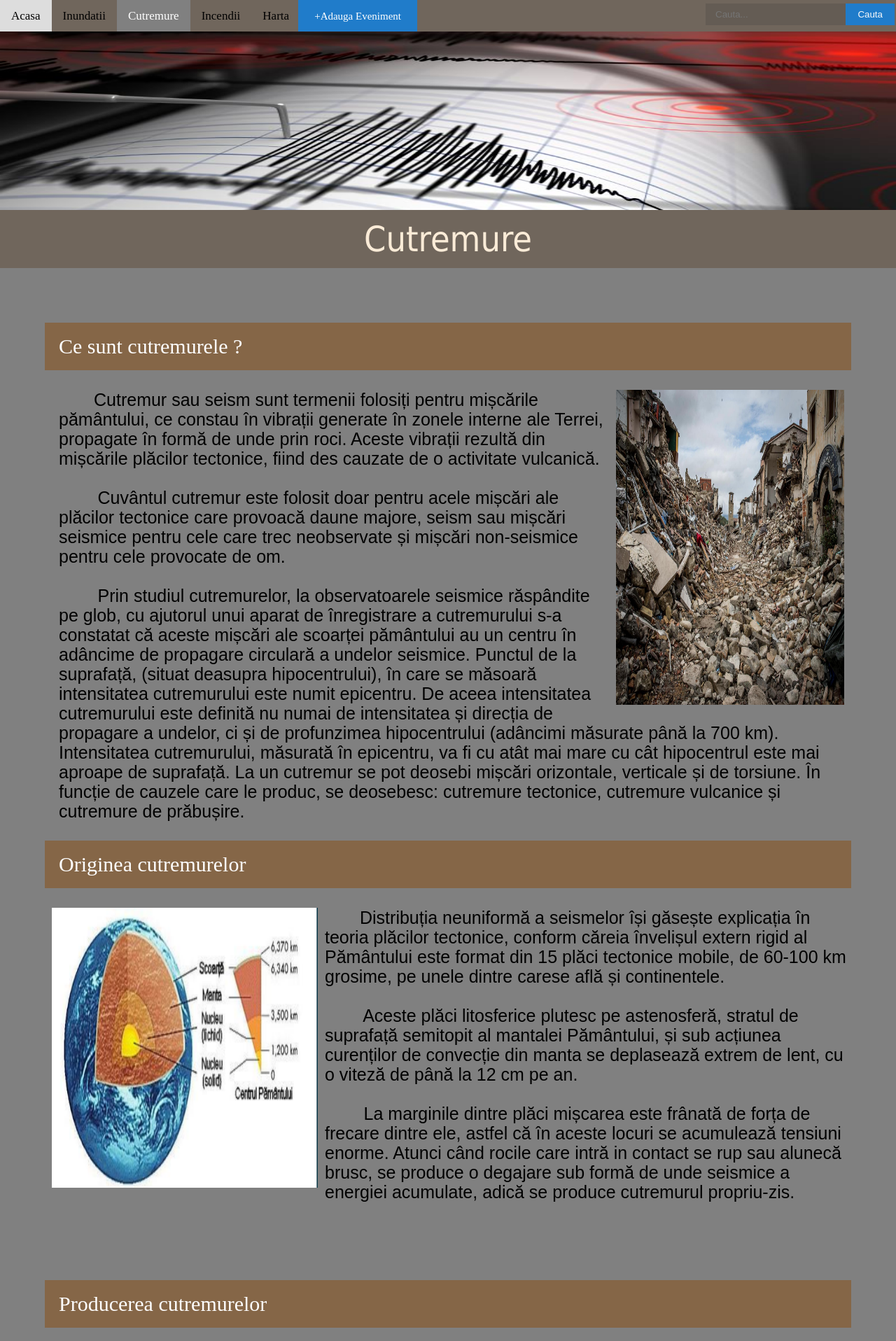
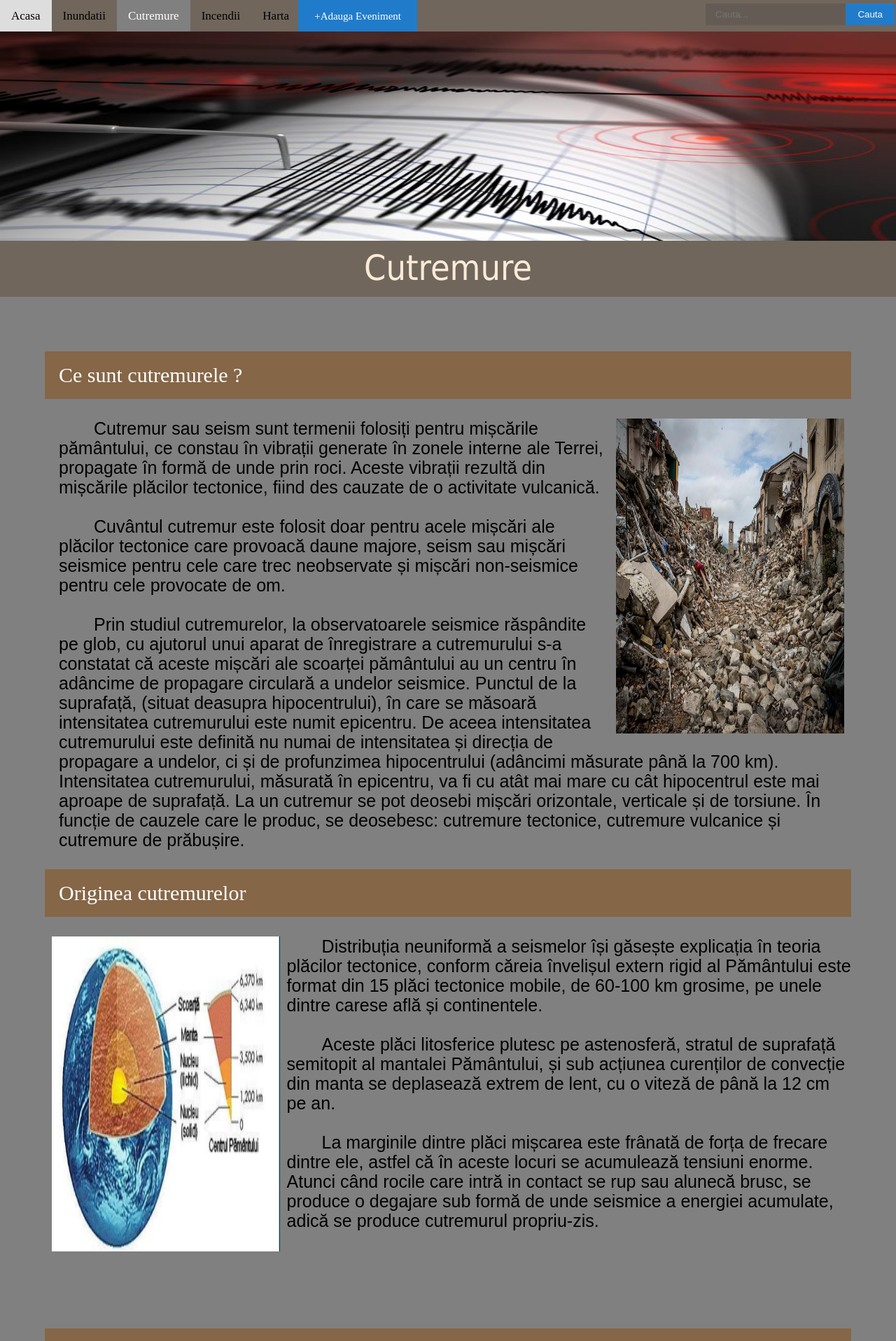
Before and after one commit to doriangh/Crisis-Containment-Service---A7, a PHP site: page /Cutremure.html in a window 1280 px wide. Shown: the top 1916 px of the page at 70% size. Run offline with PHP 8.4, Linux system fonts and the light colour scheme.

Commit message:
Updatat fisierile Cutremure.css si Cutremure.html
Am rezolvat erorile . Am recalibrat pagina (dimensiunea imaginii de top, dimensiunea lui h3) . Am sters clasele pe care nu le foloseam in fisierul Cutremure.css .

```diff
--- a/Cutremure.css
+++ b/Cutremure.css
@@ -45,11 +45,6 @@ table {
 
 /*Inceputul editarilor noastre */
 
-@font-face{
-	font-family: font_nou;
-	src:url("../font/love.ttf");
-}
-
 .dot { /* Cerc */
   height: 15px;
   width: 15px;
@@ -71,34 +66,32 @@ header{ /* Header cu backgroud */
 	width: 100%;
 }
 
+header h1 { /* Modificarea headerului h1 */
+    font-size: 50px;
+    text-align: center;
+    color: antiquewhite;
+    margin: 14px 0 20px 0;
+    font-family: Tahoma;
+}
 
-#poza{ /* Pentru imagini  */
+
+
+.pozaLeft{ /* Pentru imagini  */
 	width: 30%;
+	height: 30%;
 	padding-left: 10px;
 	padding-right: 10px;
+	float:left;
 }
 
-nav{
-float: left;
+.pozaRight{ /* Pentru imagini  */
+	width: 30%;
+	height: 30%;
+	padding-left: 10px;
+	padding-right: 10px;
+	float:right;
 }
 
-nav ul{
-	margin-top:10px;
-}
-
-nav ul li{
-	display: inline-block;
-	margin-left: 300px;
-}
-
-a{
-	color:white;
-	text-decoration: none;
-}
-nav ul li a{
-	font-family: Arial;
-	font-size: 25px
-}
 
 .sectiune_text_pagina{ /* Modificare aliniera textului */
 	background-color: grey;
@@ -128,33 +121,36 @@ nav ul li a{
 	font-weight: bold;
 	font-size: 30px;
 }
-.subpar h1{ /* Modifica header de tip bold */
-	padding-left:20px :
+
+.header_art { /*Pentru header*/
+    background-color:#856647;
+    color: white;
+    padding: 10px;
+    font-size: 30px;
+}
+
+.header_art h3{ /* Header de tip 3 */
+	padding-left:20px ;
+	font-size: 30px;
 }
 
 .articole{
 width: 100%;
 background-color: yellow;
-padding:30px 0px;
+padding:30px;
 overflow: hidden;
 }
+
 .articole article{
 	width: 25%;
 	background-color: green;
 }
 
-
 .articole article h2{
-	text-align: center;
-	padding:10px,2px;
+	text-align:center;
+	padding:10px;
 }
 
-.subpar { /* Modificare text */
-    background-color:#856647;
-    color: white;
-    padding: 10px;
-
-}
 .sectiune_text_pagina h3{ /* Modificare header de tip 3 */
 	padding: 20px 20px;
 	font-size: 30px;
--- a/Cutremure.html
+++ b/Cutremure.html
@@ -1,5 +1,5 @@
 <!DOCTYPE html>
-<html>
+<html lang="ro">
 		<head> <!-- Titlul -->
 
 	<meta charset="utf-8">
@@ -24,8 +24,10 @@
             </form>
  	</div>
 
- 	<div>
- 			<img src="CutremureTop2.jpg" alt="Coverpic" style="width:100%;height:300px;"> <!-- Imaginea de sus -->
+<div class="main">
+
+ 	<div class="top">
+ 			<img src="CutremureTop2.jpg" class="responsive" alt="P1"> <!-- Imaginea de sus -->
  	</div>
 
  <section>
@@ -37,72 +39,78 @@
  	<div class="container_pagina">
  		<br>
 
- 		<h3 class="subpar">Ce sunt cutremurele ?</h3><br><!-- Subparagraf  -->
- 		<img id="poza" alt="" align="right" src="CutremureTop1.jpg" > <!-- Prima poza aliniata la dreapta -->
+ 		<h3 class="header_art">Ce sunt cutremurele ?</h3><br><!-- Subparagraf  -->
+ 		<div class="pozaRight">
+ 			<img src="CutremureTop1.jpg" alt="P1"> <!-- Prima poza aliniata la dreapta -->
+ 		</div>
  		<p> <!-- Paragrafe -->
  			Cutremur sau seism sunt termenii folosiți pentru mișcările pământului, ce constau în vibrații generate în zonele interne ale Terrei, propagate în formă de unde prin roci. Aceste vibrații rezultă din mișcările plăcilor tectonice,
  			fiind des cauzate de o activitate vulcanică.<br>
-			<br>&#160 &#160 &#160 &#160
+			<br></p><p>
 			Cuvântul cutremur este folosit doar pentru acele mișcări ale plăcilor tectonice care provoacă daune majore, seism sau mișcări seismice pentru cele care trec neobservate și mișcări non-seismice pentru cele provocate de om.<br>
-			<br>&#160 &#160 &#160 &#160
+			<br></p><p>
 			Prin studiul cutremurelor, la observatoarele seismice răspândite pe glob, cu ajutorul unui aparat de înregistrare a cutremurului s-a constatat că aceste mișcări ale scoarței pământului au un centru în adâncime de propagare circulară a undelor seismice. Punctul de la suprafață, (situat deasupra hipocentrului), în care se măsoară intensitatea cutremurului este numit epicentru. De aceea intensitatea cutremurului este definită nu numai de intensitatea și direcția de propagare a undelor, ci și de profunzimea hipocentrului (adâncimi măsurate până la 700 km). Intensitatea cutremurului, măsurată în epicentru, va fi cu atât mai mare cu cât hipocentrul este mai aproape de suprafață. La un cutremur se pot deosebi mișcări orizontale, verticale și de torsiune. În funcție de cauzele care le produc, se deosebesc: cutremure tectonice, cutremure vulcanice și cutremure de prăbușire.
 			<br><br>
  		</p>
 
- 		<h3 class="subpar">Originea cutremurelor</h3><br><!-- Subparagraf  -->
- 		<img id="poza" alt="" align="left" src="CutremureRight.png" alt="" style="width:400px;height:400px;"><!-- Poza  -->
+ 		<h3 class="header_art">Originea cutremurelor</h3><br><!-- Subparagraf  -->
+ 		<div class="pozaLeft">
+ 			<img src="CutremureRight.png" alt="P2"><!-- Poza  -->
+ 		</div>
  		<p><!-- Paragraf  -->
  			Distribuția neuniformă a seismelor își găsește explicația în teoria plăcilor tectonice, conform căreia învelișul extern rigid al Pământului este format din 15 plăci tectonice mobile, de 60-100 km grosime, pe unele dintre carese află și continentele.<br>
- 			<br>&#160 &#160 &#160 &#160
+ 			<br></p><p>
  			Aceste plăci litosferice plutesc pe astenosferă, stratul de suprafață semitopit al mantalei Pământului, și sub acțiunea curenților de convecție din manta se deplasează extrem de lent, cu o viteză de până la 12 cm pe an. <br>
- 			<br>&#160 &#160 &#160 &#160
+ 			<br></p><p>
  			La marginile dintre plăci mișcarea este frânată de forța de frecare dintre ele, astfel că în aceste locuri se acumulează tensiuni enorme. Atunci când rocile care intră in contact se rup sau alunecă brusc, se produce o degajare sub formă de unde seismice a energiei acumulate, adică se produce cutremurul propriu-zis.
- 			<br><br><br><br><br>
+ 			<br><br><br><br><br><br>
  		</p>
 
- 		<h3 class="subpar">Producerea cutremurelor</h3><br><!-- Subparagraf  -->
+ 		<h3 class="header_art">Producerea cutremurelor</h3><br><!-- Subparagraf  -->
 
  		<p><!-- Paragraf  -->
  			În momentul în care se declanșează cutremurul, din epicentru, adică din punctul situat deasupra vetrei cutremurului, vor porni unde de șoc. Primele valuri care vor porni se numesc unde primare sau unde P. Acestea sunt valuri longitudinale, care se propagă asemănător cu undele sonore: produc mișcări în sens înainte – înapoi, în direcția de propagare. Undele primare sunt urmate de undele secundare, sau undele S. Sub efectul acestora, rocile se vor zgudui perpendicular pe direcția de mers. Al treilea tip de unde, undele de suprafață, provoacă unduirea solului și accentuează efectul distrugător al undelor secundare .<br>
-			<br>&#160 &#160 &#160 &#160
-			<strong>Unda P </strong>: <br>&#160 &#160 &#160 &#160 <!-- Strong text  -->
+			<br></p><p>
+			Unda P : <br></p><p>
 			<span class="dot"></span> <!-- Pentru a pune un cerculet(dot) .  -->
-			este o undă longitudinală, de compresie<br>&#160 &#160 &#160 &#160
+			este o undă longitudinală, de compresie<br></p><p>
 			<span class="dot"></span>
-			determină mișcarea particulelor solului paralel cu direcția de propagare<br>&#160 &#160 &#160 &#160
+			determină mișcarea particulelor solului paralel cu direcția de propagare<br></p><p>
 			<span class="dot"></span>
 			unda se deplasează prin compresie-dilatare în direcția de mers
-			<img id="poza" alt="" align="right" src="CutremureRight1.jpg" style="width:520px;height:450px;" ><br>&#160 &#160 &#160 &#160<!-- Poza  -->
+			<div class="pozaRight">
+				<img src="CutremureRight1.jpg" alt="P3"></div></p><p><!-- Poza  -->
 			<span class="dot"></span>
-			amplitudinea acestei unde este direct proporțională cu magnitudinea (energia cutremurului)<br>&#160 &#160 &#160 &#160
+			amplitudinea acestei unde este direct proporțională cu magnitudinea (energia cutremurului)<br></p><p>
 			<span class="dot"></span>
-			este percepută la suprafață de către oameni ca pe o săltare, un mic șoc în plan vertical<br>&#160 &#160 &#160 &#160
+			este percepută la suprafață de către oameni ca pe o săltare, un mic șoc în plan vertical<br></p><p>
 			<span class="dot"></span>
-			nu este periculoasă pentru structuri (clădiri) deoarece conține (transportă) aproximativ 20% din energia totală a cutremurului<br><br>&#160 &#160 &#160 &#160
-			<strong>Unda S </strong>: <br>&#160 &#160 &#160 &#160
+			nu este periculoasă pentru structuri (clădiri) deoarece conține (transportă) aproximativ 20% din energia totală a cutremurului<br><br></p><p>
+			Unda S : <br></p><p>
 			<span class="dot"></span>
-			este o undă transversală, de forfecare<br>&#160 &#160 &#160 &#160
+			este o undă transversală, de forfecare<br></p><p>
 			<span class="dot"></span>
-			determină mișcarea particulelor solului perpendicular (transversal) față de direcția de propagare<br>&#160 &#160 &#160 &#160
+			determină mișcarea particulelor solului perpendicular (transversal) față de direcția de propagare<br></p><p>
 			<span class="dot"></span>
-			deplasarea acestei unde este similară cu înaintarea unui șarpe (mișcări ondulatorii stânga-dreapta față de direcția de înaintare)<br>&#160 &#160 &#160 &#160
+			deplasarea acestei unde este similară cu înaintarea unui șarpe (mișcări ondulatorii stânga-dreapta față de direcția de înaintare)<br></p><p>
 			<span class="dot"></span>
-			este resimțită la suprafață sub forma unei mișcări de forfecare, de balans în plan orizontal<br>&#160 &#160 &#160 &#160
+			este resimțită la suprafață sub forma unei mișcări de forfecare, de balans în plan orizontal<br></p><p>
 			<span class="dot"></span>
-			este periculoasă, deoarece transportă aproximativ 80% din energia totală a cutremurului<br>&#160 &#160 &#160 &#160
+			este periculoasă, deoarece transportă aproximativ 80% din energia totală a cutremurului<br></p><p>
 			<span class="dot"></span>
-			determină distrugeri proporționale cu magnitudinea cutremurului și cu durata de oscilație<br>&#160 &#160 &#160 &#160
+			determină distrugeri proporționale cu magnitudinea cutremurului și cu durata de oscilație<br></p><p>
 			<span class="dot"></span>
-			clădirile cad datorită intrării în rezonanță a frecvenței proprii de oscilație a structurii clădirii cu frecvența undei incidente, în acest caz efectul distructiv fiind puternic amplificat .<br>&#160 &#160 &#160 &#160
+			clădirile cad datorită intrării în rezonanță a frecvenței proprii de oscilație a structurii clădirii cu frecvența undei incidente, în acest caz efectul distructiv fiind puternic amplificat .<br>
  		</p>
  	</div>
  </div>
- </div>
+ </section>
 
  	<footer> <!-- Footer  -->
  		<h1><u>COPYRIGHT @copy: Tehnologii Web</u></h1>
  	</footer>
 
-    </div>
+ </div>
+
 </body>
 </html>
```
